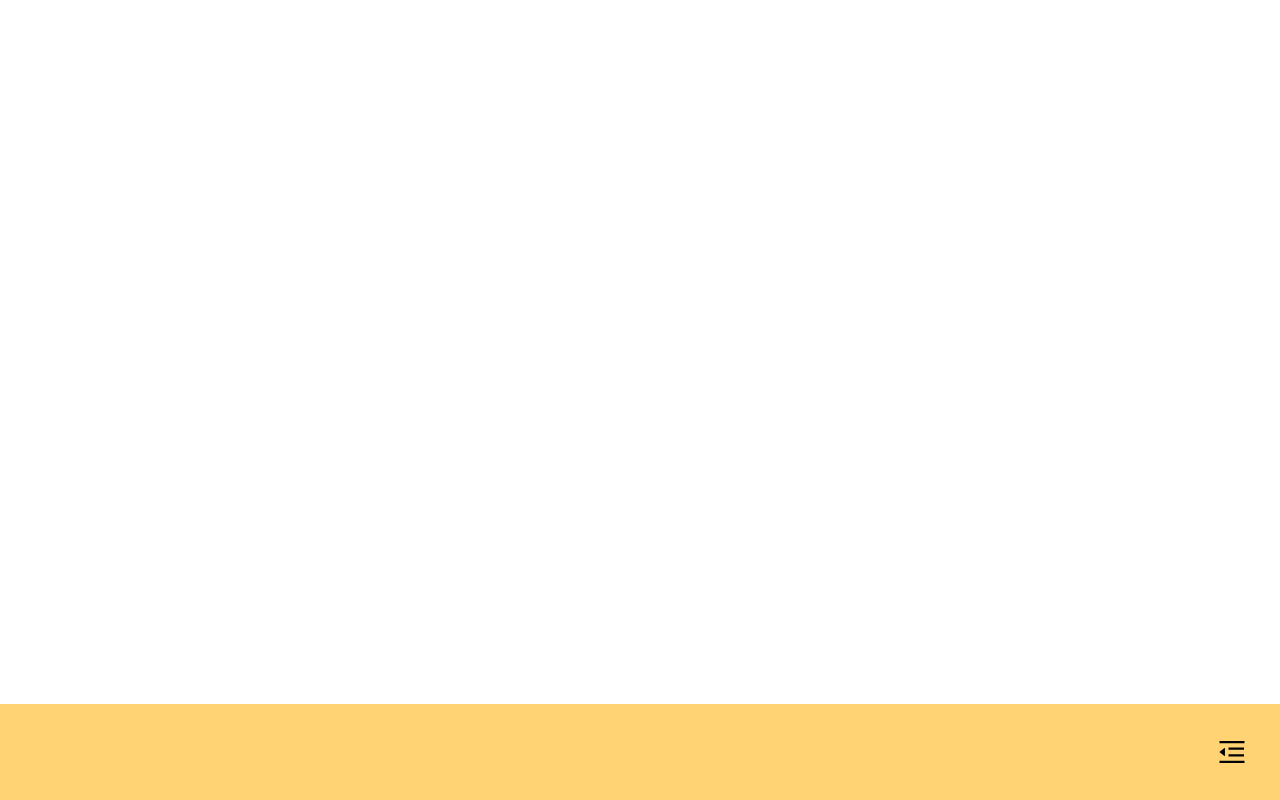
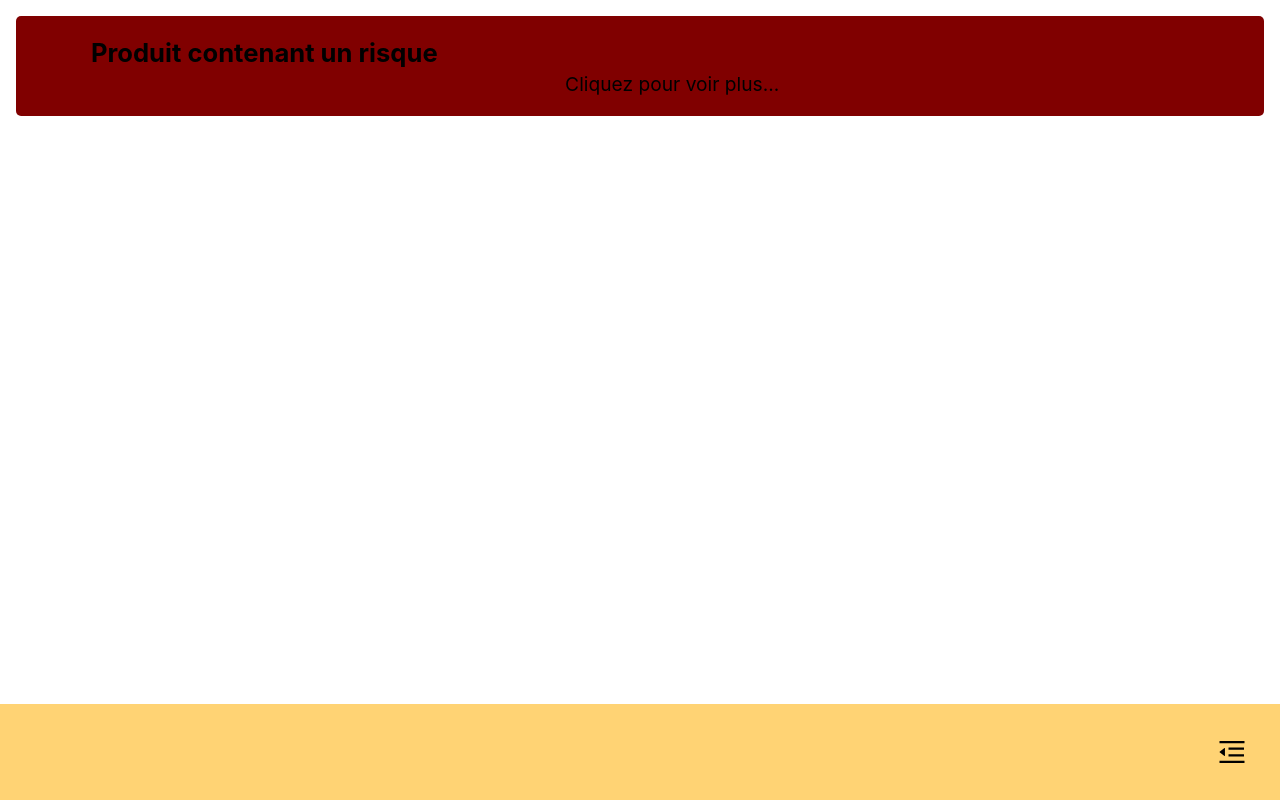
Before and after one commit to thomasgrillonweb/if37, a React (Create React App) app: page / in a window 1280 px wide. Built offline with nearby package versions, Linux system fonts and the light colour scheme.

Commit message:
notif cliquable

```diff
--- a/src/App.js
+++ b/src/App.js
@@ -5,17 +5,14 @@ import QrContainer from './components/QrContainer';
 import { BrowserRouter, Routes, Route } from 'react-router-dom';
 import Scan from './Scan';
 import Menu from './Menu';
+import Allergenes from './Allergens';
 
 function App() {
-
-  const handleOnClickMenuButton = () => {
-    alert("wwooohh");
-  }
-
   return (
     <BrowserRouter>
       <Routes>
         <Route exact path="/menu" element={<Menu />}/>
+        <Route exact path="/allergens" element={<Allergenes />}/>
         <Route path="/" element={<Scan />}/>
       </Routes>
     </BrowserRouter>
--- a/src/components/Good.css
+++ /dev/null
@@ -1,4 +0,0 @@
-.good-rounded{
-    background-color: rgb(43, 150, 84);
-    z-index: 1000;
-}
--- a/src/components/Indicateur.css
+++ b/src/components/Indicateur.css
@@ -1,10 +1,10 @@
-.indicateur{
+.indicateur {
     position: absolute;
-    height: 75vw;
-    width: 75vw;
-    top: 25%;
-    left: 12%;
-    border-radius: 50%;
+    height: 100px;
+    width: calc(100vw - 2em);
+    top: 1em;
+    left: 1em;
+    border-radius: 5px;
     z-index: 100;
 }
 
@@ -12,8 +12,46 @@
     background-color: green;
 }
 
+.isGood::before {
+    position: absolute;
+    content: 'Produit sans risque';
+    top: 21%;
+    left: 21%;
+
+    font-weight: bold;
+    font-size: 1.6em;
+}
+
+.isGood::after {
+    position: absolute;
+    content: 'Cliquez pour faire disparaître';
+    top: 56%;
+    left: 21%;
+
+    font-size: 1.2em;
+}
+
 .isNotGood {
     background-color: rgb(128, 0, 0);
+}
+
+.isNotGood::before {
+    position: absolute;
+    content: 'Produit contenant un risque';
+    top: 21%;
+    left: 6%;
+
+    font-weight: bold;
+    font-size: 1.6em;
+}
+
+.isNotGood::after {
+    position: absolute;
+    content: 'Cliquez pour voir plus...';
+    top: 56%;
+    left: 44%;
+
+    font-size: 1.2em;
 }
 
 .isNull {
--- a/src/components/QrContainer.js
+++ b/src/components/QrContainer.js
@@ -9,7 +9,7 @@ class QrContainer extends Component {
         super(props)
         this.handleScan = this.handleScan.bind(this)
         this.state = {
-            isGood: null
+            isGood: false
         }
     }
 
@@ -56,7 +56,7 @@ class QrContainer extends Component {
                 })
             }
             if(isGood === false){
-                console.log("Click - C'est pas good")
+                window.location.href = '/allergens';
             }
             if(isGood === null){
                 console.log("C'est null sm, mais c'est bizarre que ca arrive hummmm")
@@ -67,7 +67,13 @@ class QrContainer extends Component {
             <React.Fragment>
                 <div
                 className="qr-container"
-                style={camStyle}>
+                style={camStyle}
+                onClick={() => {
+                    this.setState({
+                        isGood: null
+                    })
+                }}
+                >
                     <QrReader
                         delay={100}
                         style={previewStyle}
```
Also changed, not shown: src/components/Good.js (deleted, +0 -7 lines), 13 other files (tests, documents, lock files or other folders).
